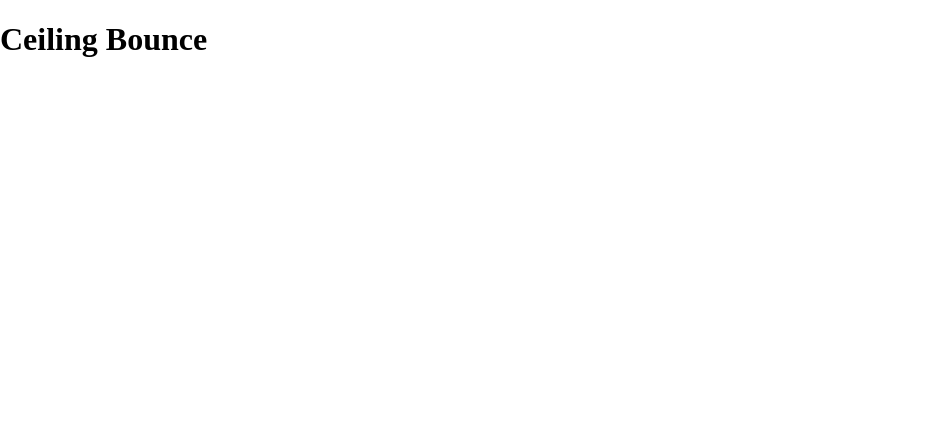
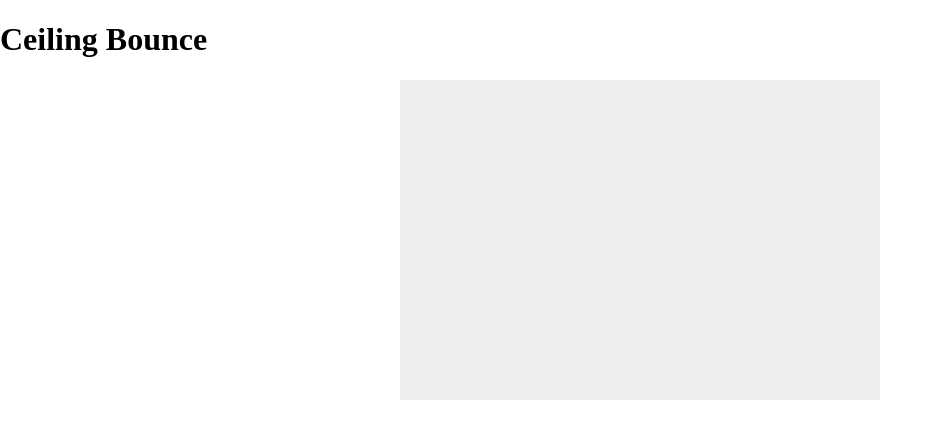
Before and after one commit to CTECH-IT/ip1-Fennicordis, a plain HTML site: page index.html in a window 1280 px wide. Shown: the whole page, without its empty margins (0-942 px from the left). Drawn offline with nearby package versions, Linux system fonts and the light colour scheme.

Commit message:
added canvas

```diff
--- a/stylesheets/styles.css
+++ b/stylesheets/styles.css
@@ -1 +1,10 @@
-/* Put your CSS here */
+*{
+    padding: 0;
+    margin: 0;
+}
+
+canvas {
+    background: #eee;
+    display: block;
+    margin: 0 auto;
+}
```
